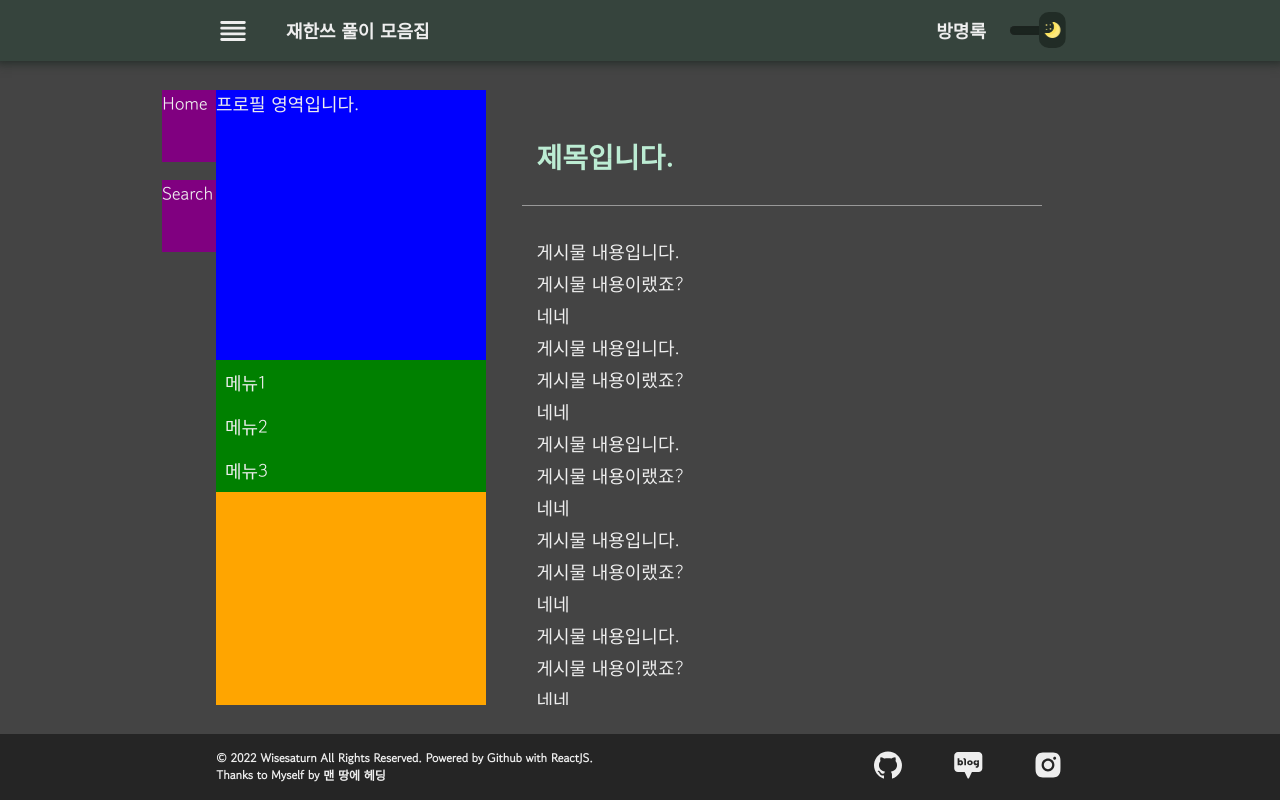
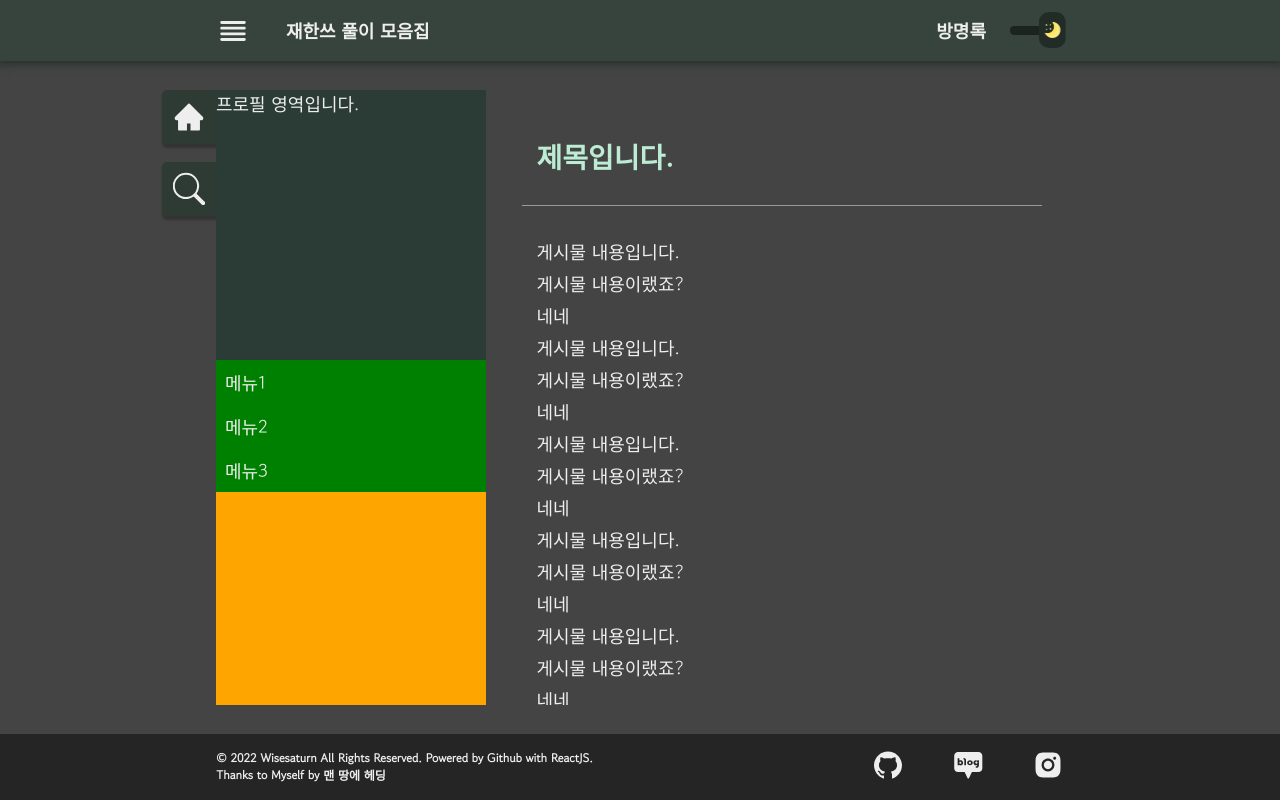
Before and after one commit to Wisesaturn/Solve-Problem-detail, a React (Create React App) app: page / in a window 1280 px wide. Both pictures are taken after a click on the icon 233 px from the left and 31 px from the top of the page. Built offline with nearby package versions, Linux system fonts and the light colour scheme.

Commit message:
내비게이터 Stuff Button 디자인

```diff
--- a/src/css/App.scss
+++ b/src/css/App.scss
@@ -17,9 +17,16 @@
       --header-shadow : #222c27;
       --footer-bg : #252525;
       --footer-after : #2b2a2a;
-      --scrollbar : #739684;
+      --scrollbar : #809289;
       --scrollbar-bg : #323d38;
       --content-ft : #bcecd3;
+      --stuff-bg : #2e3b35;
+      --stuff-after : #36443d;
+      --stuff-active : #303f36;
+      --stuff-ft : #bcecd3;
+      --stuff-shadow : #333;
+      --stuff-ft-active : #212c26;
+      --profile-bg : #2b3b35;
     }
 
     .light {
@@ -35,6 +42,13 @@
       --scrollbar : #788a81;
       --scrollbar-bg : #9dc9b2;
       --content-ft : #455e51;
+      --stuff-bg : #8ac5a8;
+      --stuff-after : #7bb197;
+      --stuff-active : #416d55;
+      --stuff-ft : #257750;
+      --stuff-shadow : #bbb;
+      --stuff-ft-active : #5e7a6b;
+      --profile-bg : #8ac5a8;
     }
 }
 
@@ -77,9 +91,22 @@
 }
 
 @keyframes Stuff_hover {
-    to { left : -1rem }
+    to { left : -.5rem; background-color : var(--stuff-after); color : var(--stuff-ft); }
 }
 
 @keyframes Stuff_hover_before {
-    from { left : -1rem } to { left : 0 }
+    from { left : -.5rem; background-color : var(--stuff-after); color : var(--stuff-ft); }
+      to { left : 0; background-color : var(--stuff-bg); }
 }
+
+@keyframes Stuff_hover_active {
+    to { left : -.5rem; background-color : var(--stuff-active); color : var(--stuff-ft-active); }
+}
+
+@keyframes Subnav_menu_hover {
+    to { padding-left : .8rem }
+}
+
+@keyframes Subnav_hover {
+    to { padding-left : 1.8rem }
+}
--- a/src/css/Navigator.scss
+++ b/src/css/Navigator.scss
@@ -11,18 +11,17 @@
         position : relative;
         left : -3rem;
         max-width : 4rem;
-        background-color : none;
     }
 
     > .Navigator {
     position : relative;
-    top : -10rem;
+    top : -8rem;
     background-color : black;
     width : 100%;
 
          > .Profile {
             display : block;
-            background-color : blue;
+            background-color : var(--profile-bg);
             height : 15rem;
         }
         > .Navigator_menu_wrap {
--- a/src/js/Content/Navigator/Navigator.jsx
+++ b/src/js/Content/Navigator/Navigator.jsx
@@ -9,7 +9,7 @@ import { Sitebar_state, subMenu_focus } from '../../state';
 const Navigator = ({visible}) => {
     const [push, setPush] = useRecoilState(Sitebar_state);
     const [focus, setFocus] = useRecoilState(subMenu_focus);
-    useEffect(() => { (push ? setFocus(0) : setFocus(0)) }, [push]);
+    useEffect(() => { setFocus(0) }, [push]);
 
     return (
         <div className={`${push ? 'Navigator_wrap' : 'Navigator_wrap_off'}`} >
--- a/src/js/Content/Navigator/Navigator_Menu.jsx
+++ b/src/js/Content/Navigator/Navigator_Menu.jsx
@@ -12,7 +12,7 @@ const Navigator_Menu = (props) => {
     const onClick = (e) => {
         let temp = [...menu[e.target.id-1]];
         setSub(temp);
-        setNow(e.target.id);
+        props.id === now ? setNow(0) : setNow(e.target.id);
     }
 
     const subList = sub.map((d, index) =>
@@ -23,7 +23,7 @@ const Navigator_Menu = (props) => {
         </li>
     );
 
-    useEffect( () => { (props.id == now ? setFocus(true) : setFocus(false)) },[now]);
+    useEffect( () => { (props.id === now ? setFocus(true) : setFocus(false)) },[now]);
 
     return (
         <Navigator_wrap>
@@ -47,7 +47,7 @@ const Navigator_wrap = styled.div`
 
     &:hover {
         cursor : pointer;
-        > li { padding-left : 1rem; }
+        > li { animation : Subnav_menu_hover .3s ease-out forwards }
     }
 `
 
@@ -60,7 +60,7 @@ const Navigator_sub_wrap = styled.div`
         background-color : #ddd;
         padding : .5rem 1.5rem;
 
-        &:hover { padding-left : 2rem; }
+        &:hover { animation : Subnav_hover .3s ease-out forwards }
     }
 `
 
--- a/src/js/Content/Navigator/Navigator_Stuff.jsx
+++ b/src/js/Content/Navigator/Navigator_Stuff.jsx
@@ -1,10 +1,15 @@
 import React from 'react';
 import styled from 'styled-components';
+import { AiFillHome } from 'react-icons/ai';
+import { BsSearch } from 'react-icons/bs';
+import { stuffMenu } from '../../state';
 
-const Navigator_Stuff = ({content}) => {
+const Navigator_Stuff = (props) => {
+    const content_filter = stuffMenu.filter(d => d.key === props.content);
+
     return (
         <Stuff_wrap>
-            {content}
+            {content_filter[0].icon}
         </Stuff_wrap>
     );
 }
@@ -13,15 +18,28 @@ const Stuff_wrap = styled.div`
     position : relative;
     left : 0;
     width : 4rem;
-    height : 4rem;
+    height : 3rem;
     margin-bottom : 1rem;
-    background-color : purple;
+    background-color : var(--stuff-bg);
+    border-radius : 5px;
+    box-shadow : 1px 3px 2px 1px var(--stuff-shadow);
     animation : Stuff_hover_before .3s ease-out forwards;
+
+    svg {
+        display : block;
+        width : 1.8rem;
+        height : 1.8rem;
+        padding : .6rem;
+    }
 
     &:hover {
         animation : Stuff_hover .3s ease-out forwards;
         cursor : pointer;
     }
+
+    &:active {
+        animation : Stuff_hover_active ease-out forwards;
+    }
 `
 
 
--- a/src/js/state.jsx
+++ b/src/js/state.jsx
@@ -1,5 +1,7 @@
 import { atom } from 'recoil';
 import { boolean } from 'check-types';
+import { BsSearch } from 'react-icons/bs';
+import { AiFillHome } from 'react-icons/ai';
 
 const lvData = atom({
     key: 'lvData',
@@ -29,6 +31,17 @@ const darkMode_state = atom({
     default: true,
     type : boolean
 })
+
+const stuffMenu = [
+    {
+        key : 'Home',
+        icon : <AiFillHome />
+    },
+    {
+        key : 'Search',
+        icon : <BsSearch />
+    }
+]
 
 const subMenu = [
     [
@@ -94,5 +107,5 @@ const Link_Github = "https://github.com/Wisesaturn";
 const Link_Naver = "https://blog.naver.com/rfv1479";
 const Link_Instagram = "https://www.instagram.com/songjh_97/";
 
-export { Home, lvData, Levels, ModalMessage, Sitebar_state, darkMode_state, subMenu_focus, subMenu }
+export { Home, lvData, Levels, ModalMessage, Sitebar_state, darkMode_state, subMenu_focus, subMenu, stuffMenu }
 export { Link_Github, Link_Naver, Link_Instagram }
```
